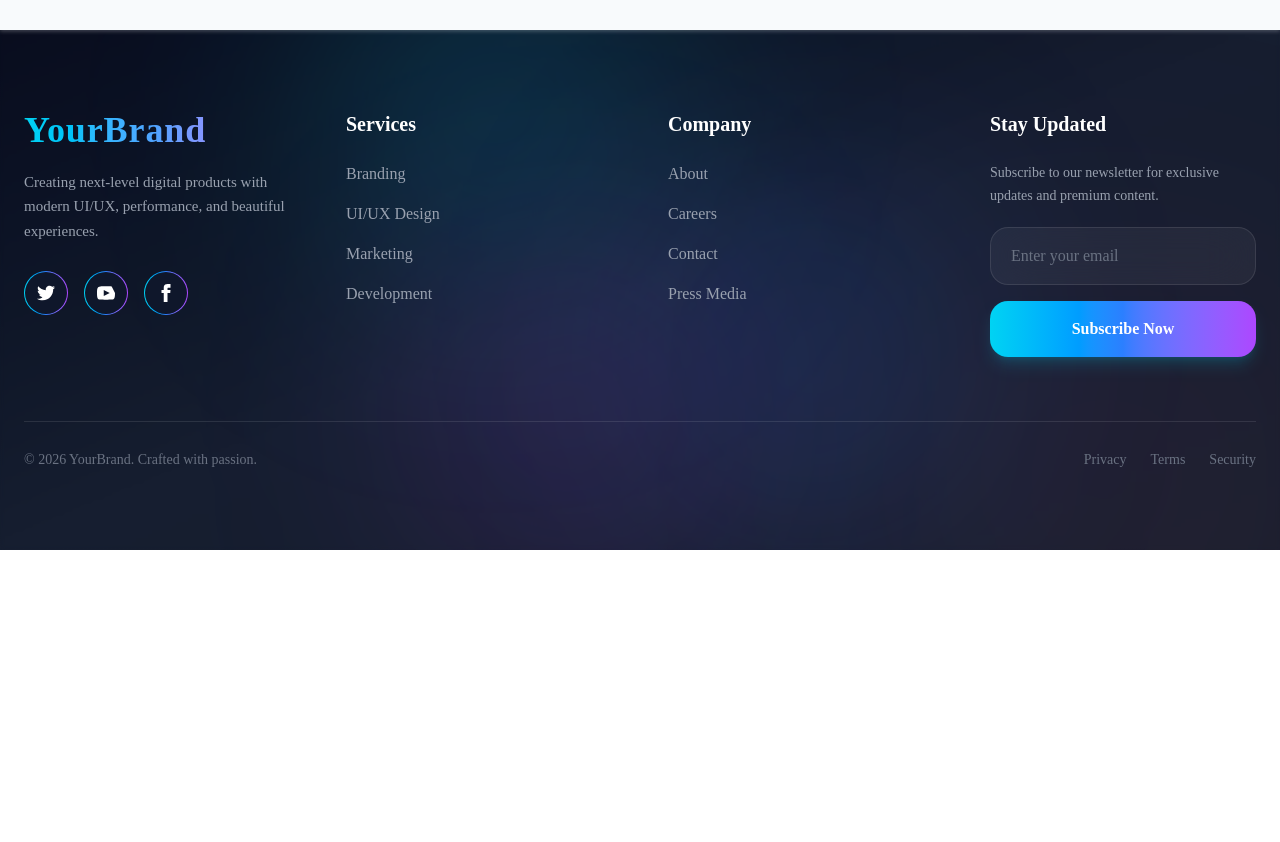
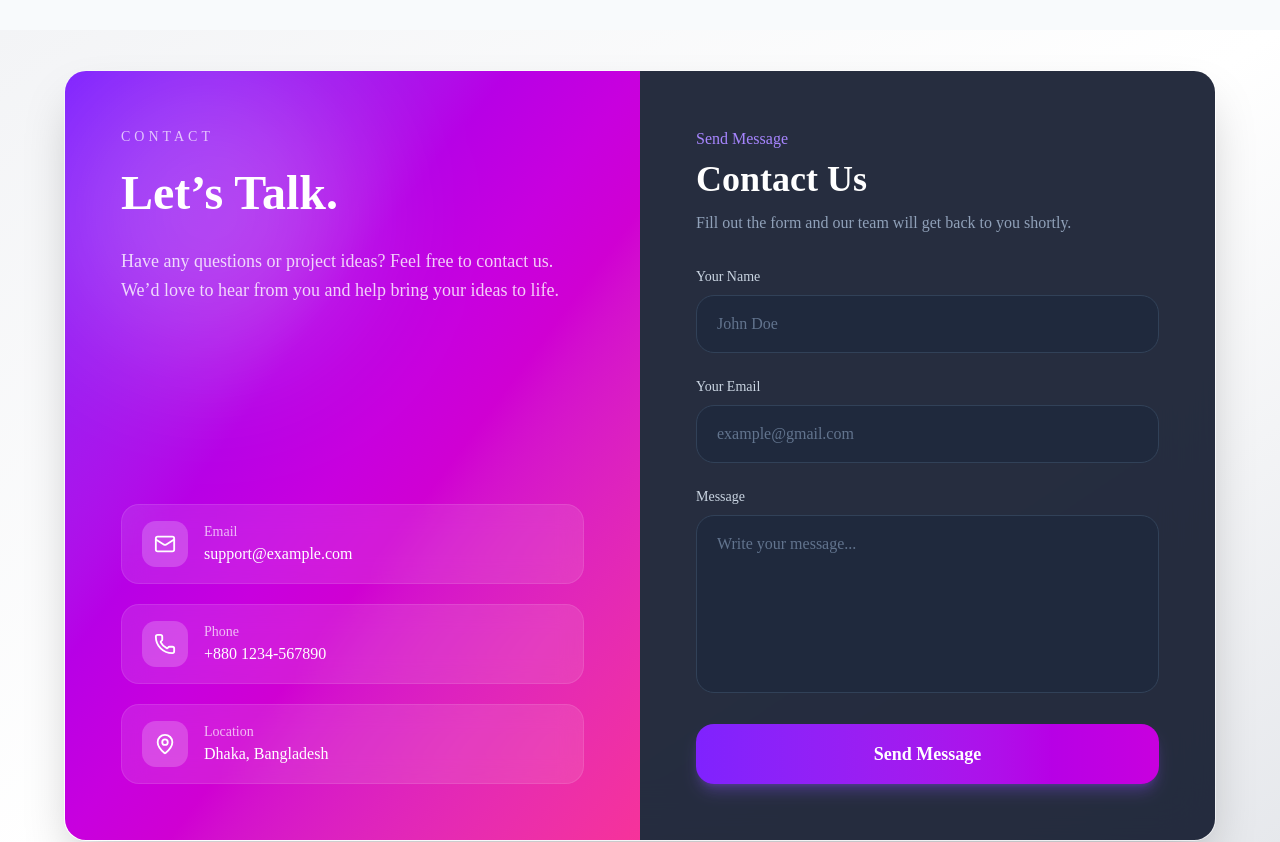
Before and after one commit to yeahieaKhan/medimart-client, a Next.js app: page / in a window 1280 px wide. Shown: the part 3160-4002 px from the top of the page. Before the commit the page ends 3710 px from the top, so only its background shows below. Built offline with nearby package versions, Linux system fonts and the light colour scheme.

Commit message:
done contact

```diff
--- a/src/app/(CommonLayout)/page.tsx
+++ b/src/app/(CommonLayout)/page.tsx
@@ -1,4 +1,5 @@
 import Banner from "@/components/shared/Banner/Banner";
+import ContactPage from "@/components/shared/ContactPage";
 import FeatureMedicine from "@/components/shared/FeatureMedicine";
 import WhyChose from "@/components/shared/WhyChoose/WhyChose";
 
@@ -12,6 +13,7 @@ export default function Home() {
         <Banner></Banner>
         <WhyChose></WhyChose>
         <FeatureMedicine></FeatureMedicine>
+        <ContactPage></ContactPage>
       </div>
     </div>
   );
--- /dev/null
+++ b/src/components/shared/ContactPage.tsx
@@ -0,0 +1,122 @@
+import { Mail, Phone, MapPin } from "lucide-react";
+
+const ContactPage = () => {
+  return (
+    <div className="min-h-screen bg-gradient-to-br from-gray-100 via-white to-gray-200 flex items-center justify-center px-4 py-10">
+      <div className="w-full max-w-6xl grid lg:grid-cols-2 rounded-3xl overflow-hidden border border-white/10 shadow-2xl backdrop-blur-xl bg-white/5">
+        {/* Left Side */}
+        <div className="relative p-10 lg:p-14 bg-gradient-to-br from-violet-600 via-fuchsia-600 to-pink-500 text-white flex flex-col justify-between">
+          {/* Glow Effect */}
+          <div className="absolute top-0 left-0 w-72 h-72 bg-white/20 blur-3xl rounded-full"></div>
+
+          <div className="relative z-10">
+            <p className="uppercase tracking-[4px] text-sm text-white/70 mb-4">
+              Contact
+            </p>
+
+            <h1 className="text-5xl font-extrabold leading-tight mb-6">
+              Let’s Talk.
+            </h1>
+
+            <p className="text-lg text-white/80 leading-relaxed max-w-md">
+              Have any questions or project ideas? Feel free to contact us. We’d
+              love to hear from you and help bring your ideas to life.
+            </p>
+          </div>
+
+          <div className="relative z-10 mt-14 space-y-5">
+            <div className="flex items-center gap-4 bg-white/10 border border-white/10 rounded-2xl px-5 py-4 backdrop-blur-md hover:bg-white/20 transition">
+              <div className="p-3 rounded-xl bg-white/20">
+                <Mail size={22} />
+              </div>
+              <div>
+                <p className="text-sm text-white/70">Email</p>
+                <p className="font-medium">support@example.com</p>
+              </div>
+            </div>
+
+            <div className="flex items-center gap-4 bg-white/10 border border-white/10 rounded-2xl px-5 py-4 backdrop-blur-md hover:bg-white/20 transition">
+              <div className="p-3 rounded-xl bg-white/20">
+                <Phone size={22} />
+              </div>
+              <div>
+                <p className="text-sm text-white/70">Phone</p>
+                <p className="font-medium">+880 1234-567890</p>
+              </div>
+            </div>
+
+            <div className="flex items-center gap-4 bg-white/10 border border-white/10 rounded-2xl px-5 py-4 backdrop-blur-md hover:bg-white/20 transition">
+              <div className="p-3 rounded-xl bg-white/20">
+                <MapPin size={22} />
+              </div>
+              <div>
+                <p className="text-sm text-white/70">Location</p>
+                <p className="font-medium">Dhaka, Bangladesh</p>
+              </div>
+            </div>
+          </div>
+        </div>
+
+        {/* Right Side */}
+        <div className="bg-slate-900/90 p-10 lg:p-14">
+          <div className="mb-8">
+            <p className="text-violet-400 font-medium mb-2">Send Message</p>
+
+            <h2 className="text-4xl font-bold text-white mb-3">Contact Us</h2>
+
+            <p className="text-slate-400">
+              Fill out the form and our team will get back to you shortly.
+            </p>
+          </div>
+
+          <form className="space-y-6">
+            <div>
+              <label className="text-sm text-slate-300 mb-2 block">
+                Your Name
+              </label>
+
+              <input
+                type="text"
+                placeholder="John Doe"
+                className="w-full rounded-2xl border border-slate-700 bg-slate-800/70 px-5 py-4 text-white placeholder:text-slate-500 outline-none focus:border-violet-500 focus:ring-2 focus:ring-violet-500/30 transition"
+              />
+            </div>
+
+            <div>
+              <label className="text-sm text-slate-300 mb-2 block">
+                Your Email
+              </label>
+
+              <input
+                type="email"
+                placeholder="example@gmail.com"
+                className="w-full rounded-2xl border border-slate-700 bg-slate-800/70 px-5 py-4 text-white placeholder:text-slate-500 outline-none focus:border-violet-500 focus:ring-2 focus:ring-violet-500/30 transition"
+              />
+            </div>
+
+            <div>
+              <label className="text-sm text-slate-300 mb-2 block">
+                Message
+              </label>
+
+              <textarea
+                rows="6"
+                placeholder="Write your message..."
+                className="w-full rounded-2xl border border-slate-700 bg-slate-800/70 px-5 py-4 text-white placeholder:text-slate-500 outline-none focus:border-violet-500 focus:ring-2 focus:ring-violet-500/30 transition resize-none"
+              ></textarea>
+            </div>
+
+            <button
+              type="submit"
+              className="w-full rounded-2xl bg-gradient-to-r from-violet-600 to-fuchsia-600 py-4 text-lg font-semibold text-white shadow-lg shadow-violet-500/30 hover:scale-[1.02] hover:shadow-violet-500/50 transition-all duration-300"
+            >
+              Send Message
+            </button>
+          </form>
+        </div>
+      </div>
+    </div>
+  );
+};
+
+export default ContactPage;
```
